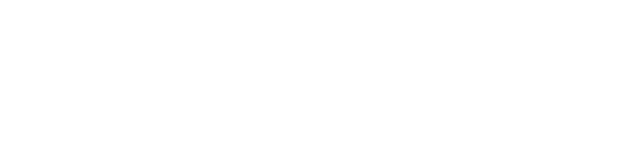
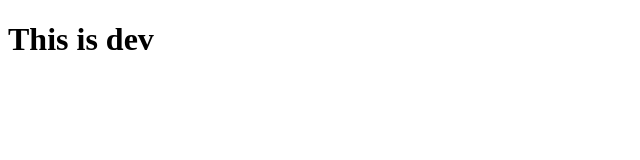
Before and after one commit to hashcode103/git-flow-init, a plain HTML site: page index.html in a window 1280 px wide. Shown: the whole page, without its empty margins (0-640 px from the left). Drawn offline with Linux system fonts and the light colour scheme.

Commit message:
first commit to dev

```diff
--- a/index.html
+++ b/index.html
@@ -6,6 +6,6 @@
     <title>Document</title>
 </head>
 <body>
-
+    <h1>This is dev</h1>
 </body>
 </html>
```
